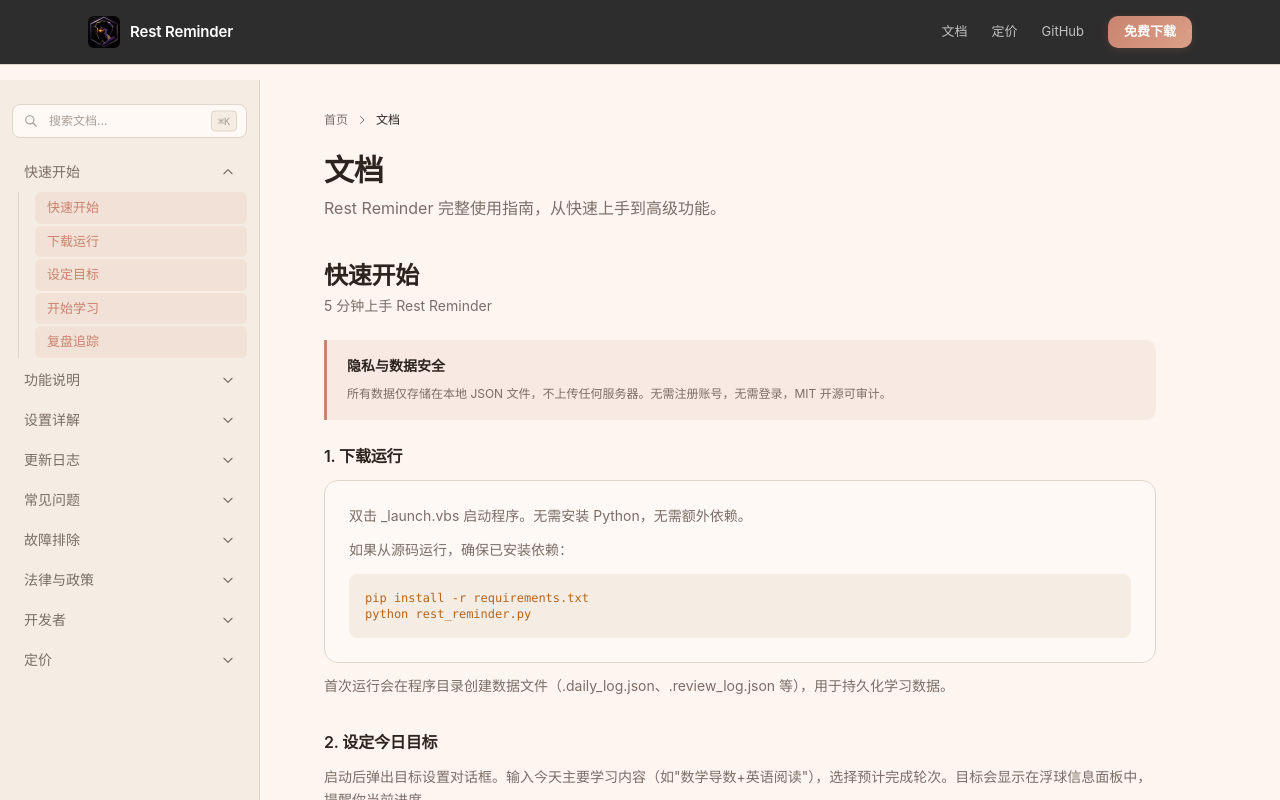
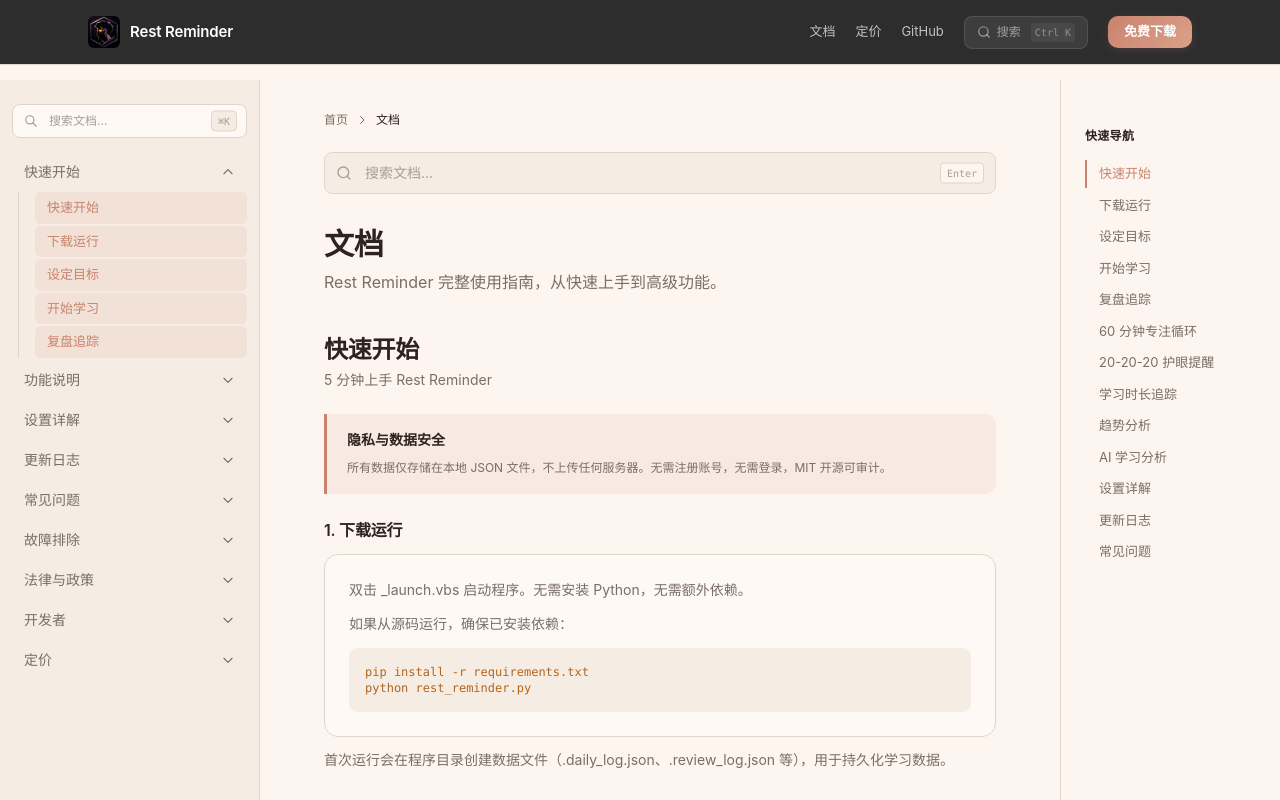
Before and after one commit to kuangketongxue/library-remind, a Next.js app in the folder rest-reminder-site/: page /docs in a window 1280 px wide. Shown: the top 800 px of the page. Built offline with nearby package versions, Linux system fonts and the light colour scheme.

Commit message:
docs: WorkBuddy-style docs layout (3-column + search + TOC)
- Add DocsTOC right sidebar with section links + active highlight
- Add search input at top of docs page (Enter to search)
- Navbar: add search button linking to /docs#搜索
- docs-main max-width 960→800 for 3-column fit

```diff
--- a/rest-reminder-site/src/app/docs/page.tsx
+++ b/rest-reminder-site/src/app/docs/page.tsx
@@ -1,6 +1,7 @@
 "use client";
 
 import DocsNav from "@/components/DocsNav";
+import DocsTOC from "@/components/DocsTOC";
 
 export default function DocsPage() {
   return (
@@ -10,7 +11,7 @@
         <DocsNav />
 
         {/* 内容区 */}
-        <div className="docs-main" style={{ maxWidth: "960px" }}>
+        <div className="docs-main" style={{ maxWidth: "800px" }}>
           {/* Breadcrumb */}
           <nav className="flex items-center gap-2 text-xs text-[var(--fg-dim)] mb-6">
             <a href="/" className="hover:text-[var(--fg)] transition-colors">首页</a>
@@ -19,6 +20,35 @@
             </svg>
             <span className="text-[var(--fg)]">文档</span>
           </nav>
+
+          {/* 搜索框 */}
+          <div className="mb-8" id="搜索">
+            <div className="relative">
+              <svg className="absolute left-3 top-1/2 -translate-y-1/2 w-4 h-4 text-[var(--fg-muted)]" fill="none" stroke="currentColor" strokeWidth={2} viewBox="0 0 24 24">
+                <circle cx="11" cy="11" r="8" /><path strokeLinecap="round" d="M21 21l-4.35-4.35" />
+              </svg>
+              <input
+                id="doc-search-input"
+                type="text"
+                placeholder="搜索文档…"
+                className="w-full pl-10 pr-4 py-2.5 text-sm bg-[var(--surface)] border border-[var(--border)] rounded-lg text-[var(--fg)] placeholder:text-[var(--fg-muted)] focus:outline-none focus:border-[var(--accent)] focus:ring-1 focus:ring-[var(--accent)] transition-colors"
+                onKeyDown={(e) => {
+                  if (e.key === "Enter") {
+                    const q = (e.target as HTMLInputElement).value.trim().toLowerCase();
+                    if (!q) return;
+                    const sections = document.querySelectorAll("section[id]");
+                    for (const s of sections) {
+                      if (s.textContent?.toLowerCase().includes(q)) {
+                        s.scrollIntoView({ behavior: "smooth", block: "start" });
+                        break;
+                      }
+                    }
+                  }
+                }}
+              />
+              <kbd className="absolute right-3 top-1/2 -translate-y-1/2 text-[10px] text-[var(--fg-muted)] bg-[var(--bg)] border border-[var(--border)] rounded px-1.5 py-0.5">Enter</kbd>
+            </div>
+          </div>
 
           <h1 className="text-3xl font-extrabold tracking-tight mb-2 font-display">
             文档
@@ -879,6 +909,9 @@
           </nav>
         </div>
 
+        {/* 右侧快速导航 */}
+        <DocsTOC />
+
       </div>
     </main>
   );
--- a/rest-reminder-site/src/components/DocsTOC.tsx
+++ b/rest-reminder-site/src/components/DocsTOC.tsx
@@ -1,34 +1,60 @@
 "use client";
 
-export interface TocItem {
-  id: string;
-  label: string;
-  level: number;
+import { useState, useEffect } from "react";
+
+const tocItems = [
+  { id: "快速开始", label: "快速开始" },
+  { id: "下载运行", label: "下载运行" },
+  { id: "设定目标", label: "设定目标" },
+  { id: "开始学习", label: "开始学习" },
+  { id: "复盘追踪", label: "复盘追踪" },
+  { id: "专注循环", label: "60 分钟专注循环" },
+  { id: "护眼提醒", label: "20-20-20 护眼提醒" },
+  { id: "学习追踪", label: "学习时长追踪" },
+  { id: "趋势分析", label: "趋势分析" },
+  { id: "ai分析", label: "AI 学习分析" },
+  { id: "设置详解", label: "设置详解" },
+  { id: "更新日志", label: "更新日志" },
+  { id: "常见问题", label: "常见问题" },
+];
+
+export default function DocsTOC() {
+  const [active, setActive] = useState("");
+
+  useEffect(() => {
+    const observer = new IntersectionObserver(
+      (entries) => {
+        for (const entry of entries) {
+          if (entry.isIntersecting) setActive(entry.target.id);
         }
+      },
+      { rootMargin: "-80px 0px -70% 0px" }
+    );
+    tocItems.forEach(({ id }) => {
+      const el = document.getElementById(id);
+      if (el) observer.observe(el);
+    });
+    return () => observer.disconnect();
+  }, []);
 
-export default function DocsTOC({ items }: { items: TocItem[] }) {
   return (
-    <aside className="hidden xl:block w-48 shrink-0">
-      <div className="sticky top-24">
-        <p className="text-xs font-semibold text-[var(--fg-muted)] uppercase tracking-wider mb-3">
-          本页内容
-        </p>
+    <aside className="docs-toc hidden lg:block">
+      <p className="text-xs font-bold text-[var(--fg)] mb-4 tracking-wide uppercase">快速导航</p>
       <nav className="space-y-1">
-          {items.map((item) => (
+        {tocItems.map(({ id, label }) => (
           <a
-              key={item.id}
-              href={`#${item.id}`}
-              className={`block text-[13px] transition-colors ${
-                item.level === 2
-                  ? "text-[var(--fg)] font-medium"
-                  : "text-[var(--fg-dim)] pl-3"
+            key={id}
+            href={`#${id}`}
+            className={`block text-[13px] py-1 transition-colors border-l-2 pl-3 ${
+              active === id
+                ? "text-[var(--accent)] font-medium border-[var(--accent)]"
+                : "text-[var(--fg-dim)] hover:text-[var(--fg)] border-transparent"
             }`}
           >
-              {item.label}
+            {label}
           </a>
         ))}
       </nav>
-      </div>
     </aside>
   );
 }
--- a/rest-reminder-site/src/components/Navbar.tsx
+++ b/rest-reminder-site/src/components/Navbar.tsx
@@ -9,7 +9,7 @@
           <span className="font-semibold text-[15px] font-display tracking-tight text-white">Rest Reminder</span>
         </Link>
 
-        <div className="flex items-center gap-6">
+        <div className="flex items-center gap-5">
           <a href="/docs" className="text-[13px] text-white/70 hover:text-white transition-colors hidden md:block">
             文档
           </a>
@@ -23,6 +23,16 @@
           >
             GitHub
           </a>
+          <a
+            href="/docs#搜索"
+            className="hidden md:flex items-center gap-1.5 text-[12px] text-white/50 bg-white/8 border border-white/10 rounded-lg px-3 py-1.5 hover:bg-white/12 transition-colors"
+          >
+            <svg className="w-3.5 h-3.5" fill="none" stroke="currentColor" strokeWidth={2} viewBox="0 0 24 24">
+              <circle cx="11" cy="11" r="8" /><path strokeLinecap="round" d="M21 21l-4.35-4.35" />
+            </svg>
+            搜索
+            <kbd className="text-[10px] text-white/40 bg-white/6 rounded px-1 py-0.5 ml-1">Ctrl K</kbd>
+          </a>
           <a href="#download" className="btn-primary px-4 py-1.5 text-[13px]">
             免费下载
           </a>
```
Lines whose indentation alone changed are shown as unchanged.
